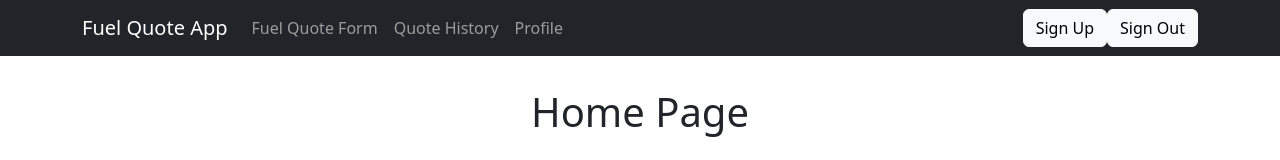
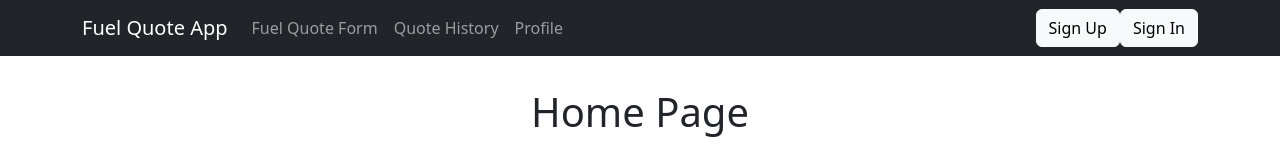
Before and after one commit to jaireid/fuel-quote-app, a React (Vite) app in the folder client/: page / in a window 1280 px wide. Shown: the top 160 px of the page. Built offline with nearby package versions, Linux system fonts and the light colour scheme.

Commit message:
changed sign out to sign in

```diff
--- a/client/src/components/Navigation/Navigation.jsx
+++ b/client/src/components/Navigation/Navigation.jsx
@@ -36,7 +36,7 @@ export default function Navigation() {
                                 navigate('/login');
                             }}
                         >
-                            Sign Out
+                            Sign In
                         </Button>
                     </Form>
                 </Navbar.Collapse>
```
